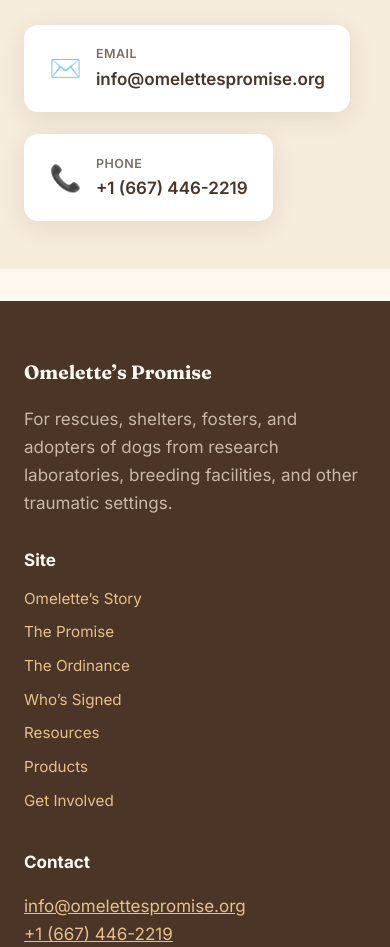
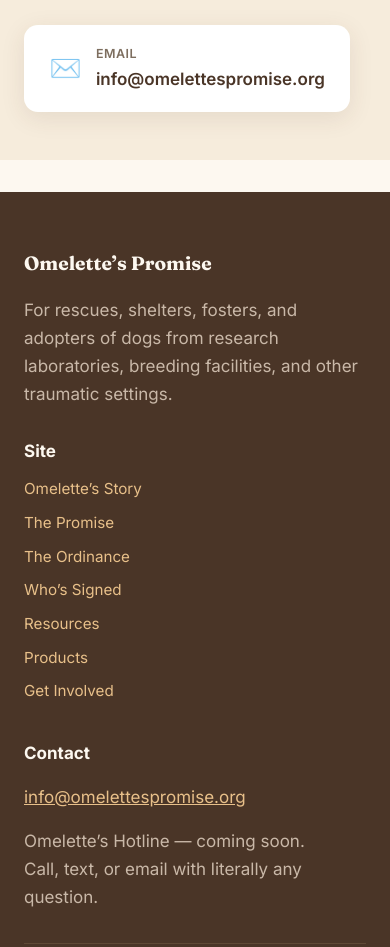
Before and after one commit to nicolelily/omelettes-promise, a plain HTML site: page index.html in a window 390 px wide. Shown: the part 10920-11867 px from the top of the page. Drawn offline with Linux system fonts and the light colour scheme.

Commit message:
Remove phone number from contact section and footer
Pulling the placeholder number ahead of switching to a toll-free line.
Leaves email contact and the "Hotline — coming soon" note in place.

Co-Authored-By: Claude Opus 4.8 <noreply@anthropic.com>

```diff
--- a/index.html
+++ b/index.html
@@ -370,13 +370,6 @@
               info@omelettespromise.org
             </span>
           </a>
-          <a href="tel:+16674462219" class="contact-item">
-            <span class="contact-icon" aria-hidden="true">📞</span>
-            <span>
-              <span class="contact-label">Phone</span>
-              +1 (667) 446-2219
-            </span>
-          </a>
         </div>
       </div>
     </section>
@@ -408,8 +401,7 @@
         <div>
           <p class="footer-heading">Contact</p>
           <p class="muted">
-            <a href="mailto:info@omelettespromise.org">info@omelettespromise.org</a><br>
-            <a href="tel:+16674462219">+1 (667) 446-2219</a>
+            <a href="mailto:info@omelettespromise.org">info@omelettespromise.org</a>
           </p>
           <p class="muted">Omelette’s Hotline — coming soon.<br>Call, text, or email with literally any question.</p>
         </div>
```
Also changed, not shown: signers.html (+1 -2 lines).
